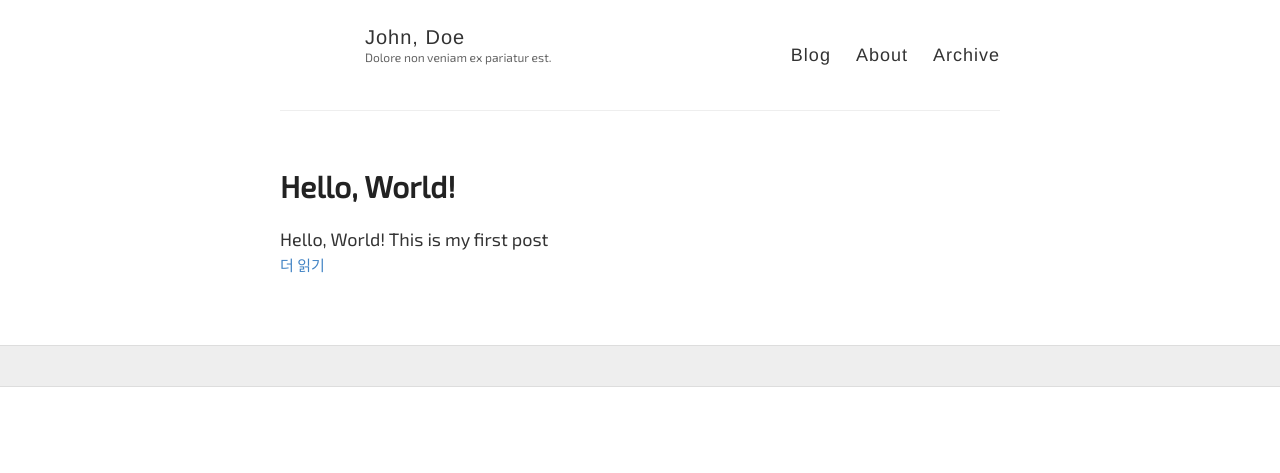
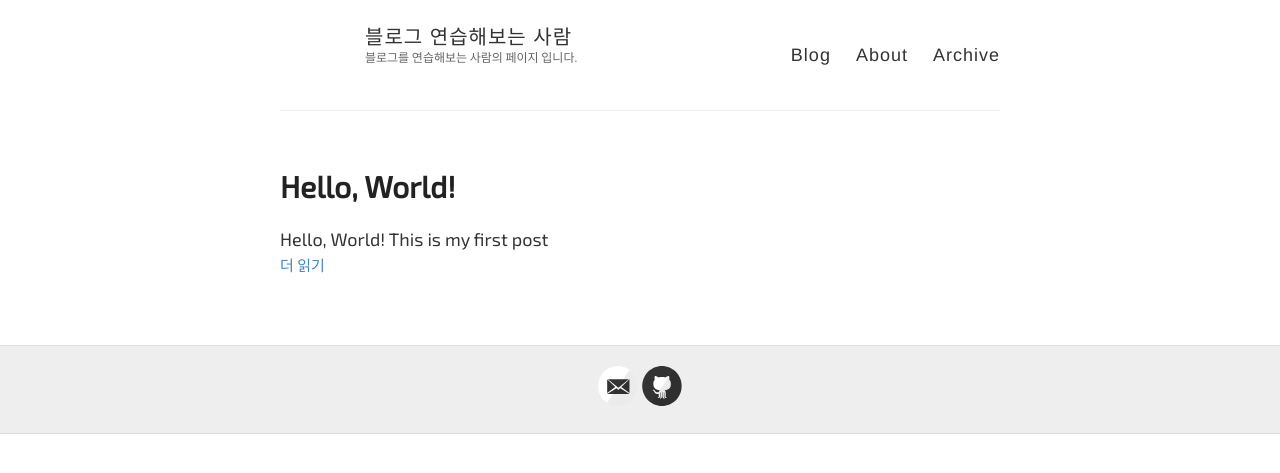
Before and after one commit to ddglackrp/ddglackrp.github.io, a Jekyll site: the page built from index.html, in a window 1280 px wide. Shown: the top 473 px of the page. Built offline with Jekyll 4.4.1, drawn with Linux system fonts in a browser that asks for light colours; some web fonts are replaced; the list of posts is cut into pages by our own code.

Commit message:
fix: 사이트 메타데이터 수정

```diff
--- a/_config.yml
+++ b/_config.yml
@@ -3,10 +3,10 @@
 #
 
 # Name of your site (displayed in the header)
-name: John, Doe
+name: 블로그 연습해보는 사람
 
 # Short bio or description (displayed in the header)
-description: Dolore non veniam ex pariatur est.
+description: 블로그를 연습해보는 사람의 페이지 입니다.
 
 # URL of your avatar or profile pic (you could use your GitHub profile pic)
 avatar:
@@ -20,10 +20,10 @@ timezone: Asia/Seoul
 # Includes an icon in the footer for each username you enter
 footer-links:
   dribbble:
-  email:
+  email: ddglackrp@gmail.com
   facebook:
   flickr:
-  github:
+  github: ddglackrp
   instagram:
   linkedin:
   pinterest:
```
